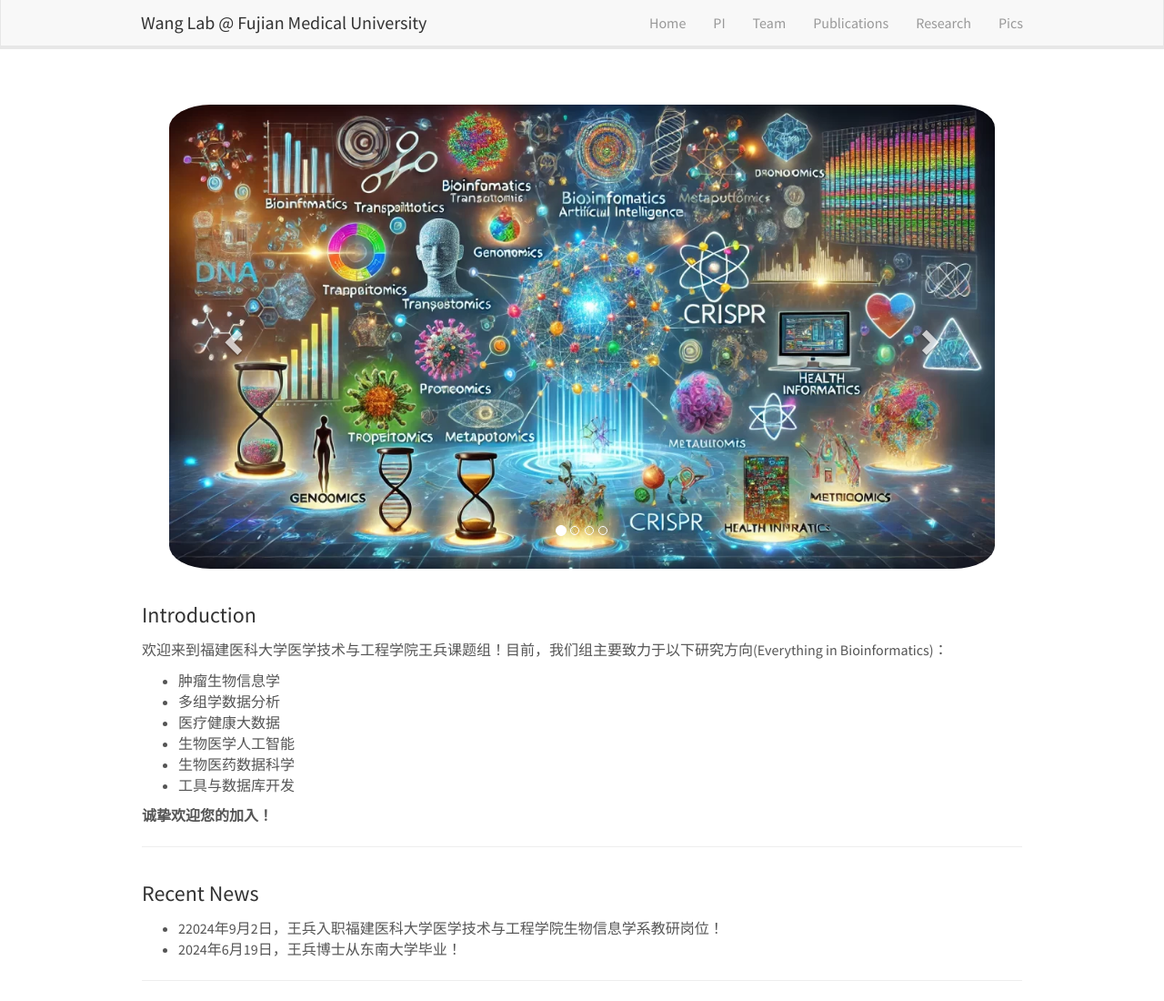
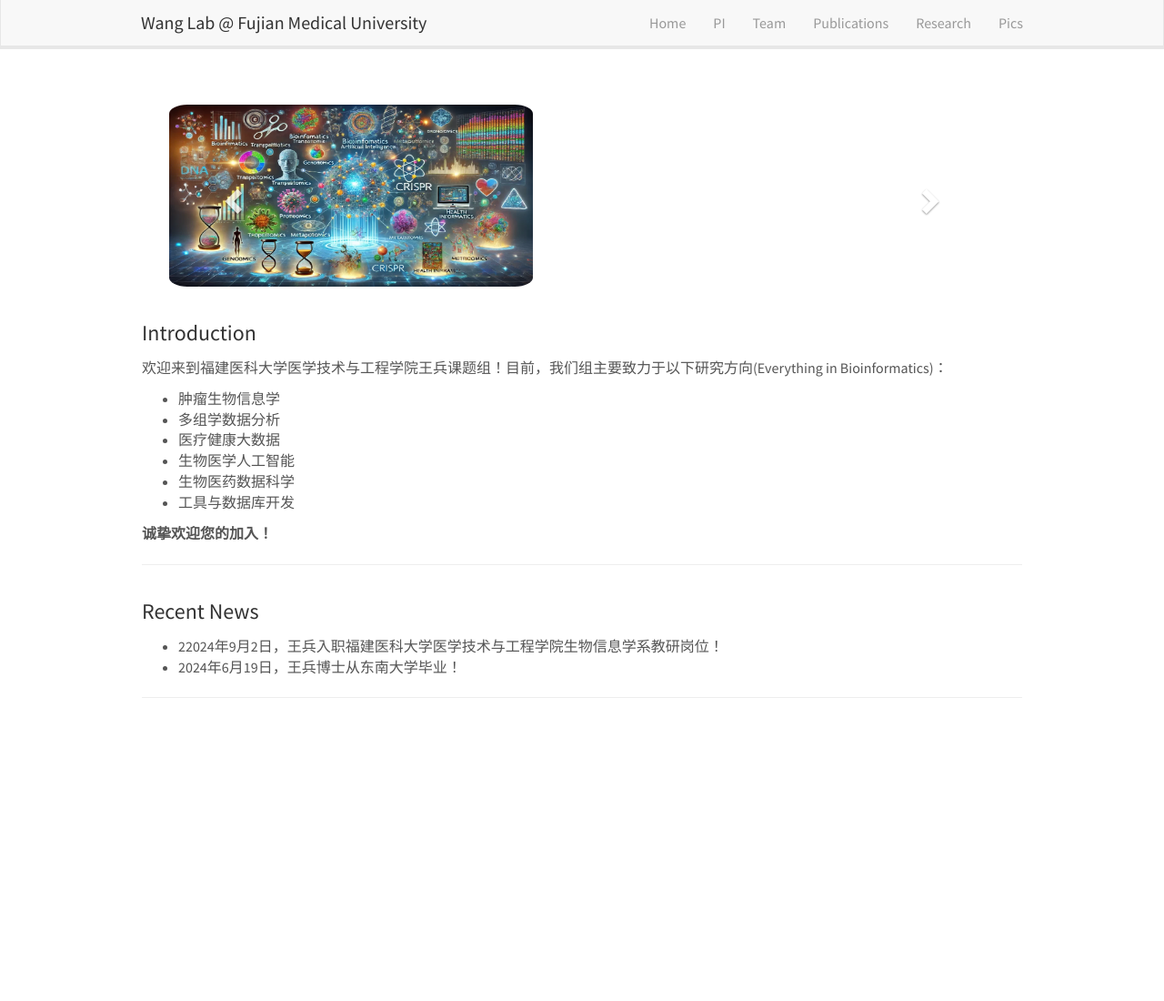
Before and after one commit to wangbing587/wangbing587.github.io, a Jekyll site: the page built from _pages/home.md, in a window 1280 px wide and 1100 px high. Shown: the whole window at 91% size. Built offline with Jekyll 4.4.1, drawn with Linux system fonts in a browser that asks for light colours.

Commit message:
Update homelay.html

```diff
--- a/_layouts/homelay.html
+++ b/_layouts/homelay.html
@@ -22,19 +22,19 @@
 			<!-- 轮播（Carousel）项目 -->
 			<div class="carousel-inner">
 				<div class="item active">
-					<img src="../images/logo/BioinformaticsAI1.jpg" alt="First slide">
+					<img src="../images/logo/BioinformaticsAI1.jpg" alt="First slide" style="width: 400px; height: 200px;">
 					<div class="carousel-caption"></div>
 				</div>
 				<div class="item">
-					<img src="../images/logo/BioinformaticsAI2.jpg" alt="Second slide">
+					<img src="../images/logo/BioinformaticsAI2.jpg" alt="Second slide" style="width: 400px; height: 200px;">
 					<div class="carousel-caption"></div>
 				</div>
 				<div class="item">
-					<img src="../images/logo/BioinformaticsAI3.jpg" alt="Third slide">
+					<img src="../images/logo/BioinformaticsAI3.jpg" alt="Third slide" style="width: 400px; height: 200px;">
 					<div class="carousel-caption"></div>
 				</div>
 				<div class="item">
-					<img src="../images/logo/BioinformaticsAI4.jpg" alt="Third slide">
+					<img src="../images/logo/BioinformaticsAI4.jpg" alt="Third slide" style="width: 400px; height: 200px;">
 					<div class="carousel-caption"></div>
 				</div>
 			</div>
```
